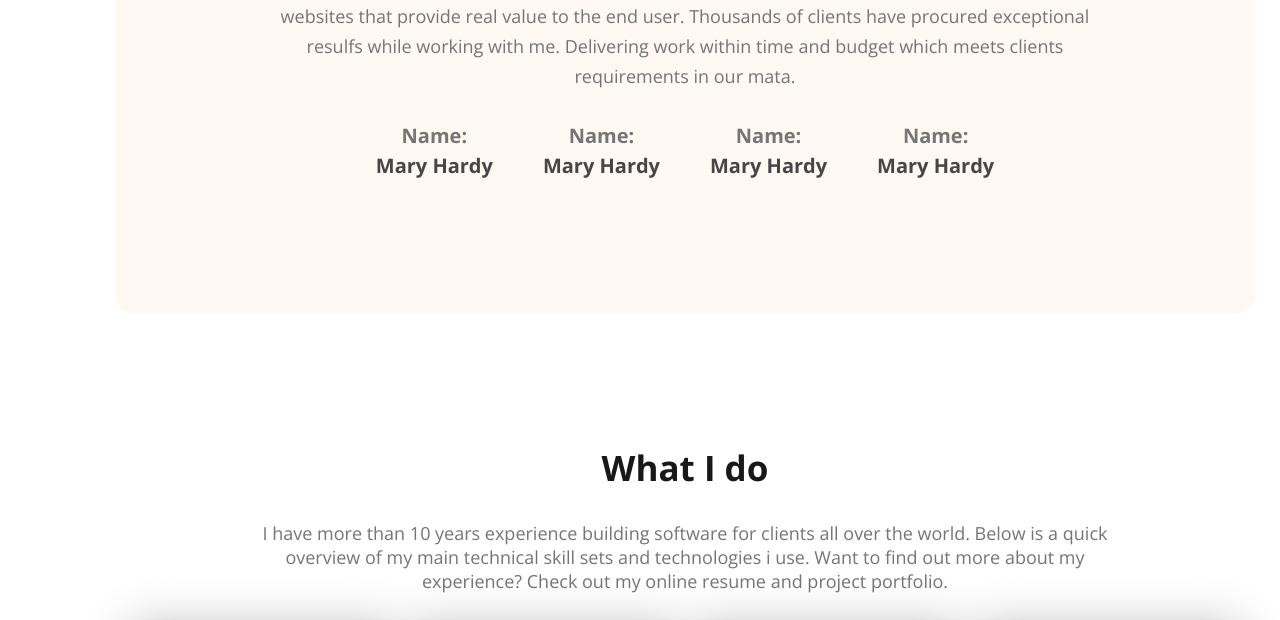
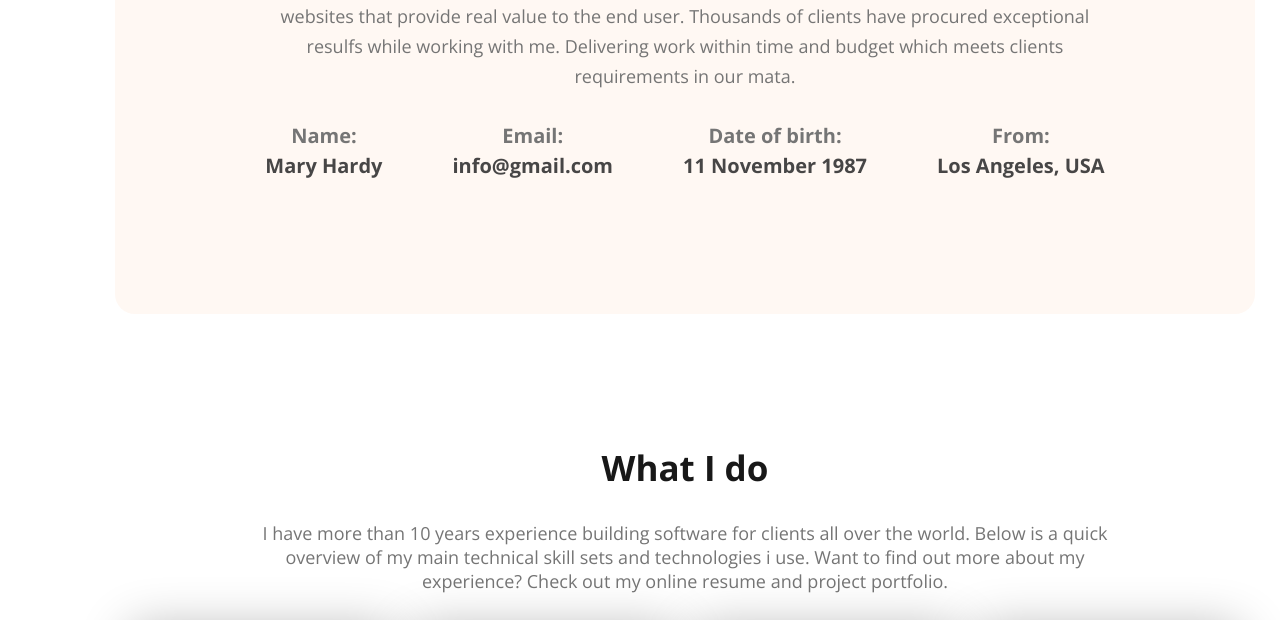
Before and after one commit to Akil-Hub/Class-11-Exam, a plain HTML site: page index.html in a window 1280 px wide. Shown: the part 1210-1830 px from the top of the page. Drawn offline with nearby package versions, Linux system fonts and the light colour scheme.

Commit message:
new changed

```diff
--- a/css/style.css
+++ b/css/style.css
@@ -161,7 +161,7 @@ border:1px solid #FD6E0A;
 .contactDetails{
     display: flex;
     justify-content: center;
-    gap: 50px;
+    gap: 70px;
 
 }
 .contactDetails h6{
--- a/index.html
+++ b/index.html
@@ -89,16 +89,16 @@
               <h4>Mary Hardy</h4>
             </div>
             <div>
-              <h6>Name:</h6>
-              <h4>Mary Hardy</h4>
+              <h6>Email:</h6>
+              <h4>info@gmail.com</h4>
             </div>
             <div>
-              <h6>Name:</h6>
-              <h4>Mary Hardy</h4>
+              <h6>Date of birth:</h6>
+              <h4>11 November 1987     </h4>
             </div>
             <div>
-              <h6>Name:</h6>
-              <h4>Mary Hardy</h4>
+              <h6>From:</h6>
+              <h4>Los Angeles, USA </h4>
             </div>
           </div>
         </div>
```
